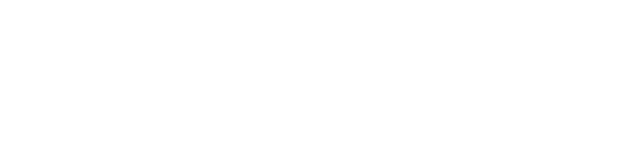
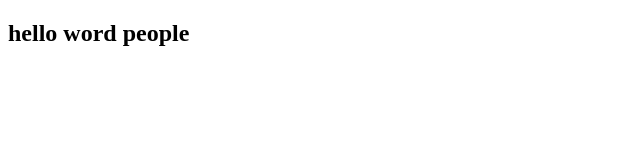
Before and after one commit to YohanaValdez/tareaenclase2, a plain HTML site: page index.html in a window 1280 px wide. Shown: the whole page, without its empty margins (0-640 px from the left). Drawn offline with Linux system fonts and the light colour scheme.

Commit message:
modificacion h2

```diff
--- a/index.html
+++ b/index.html
@@ -7,6 +7,7 @@
   <title>Document</title>
 </head>
 <body>
+  <h2>hello word people</h2>
   <script src="./app.js"></script>
 </body>
 </html>
```
